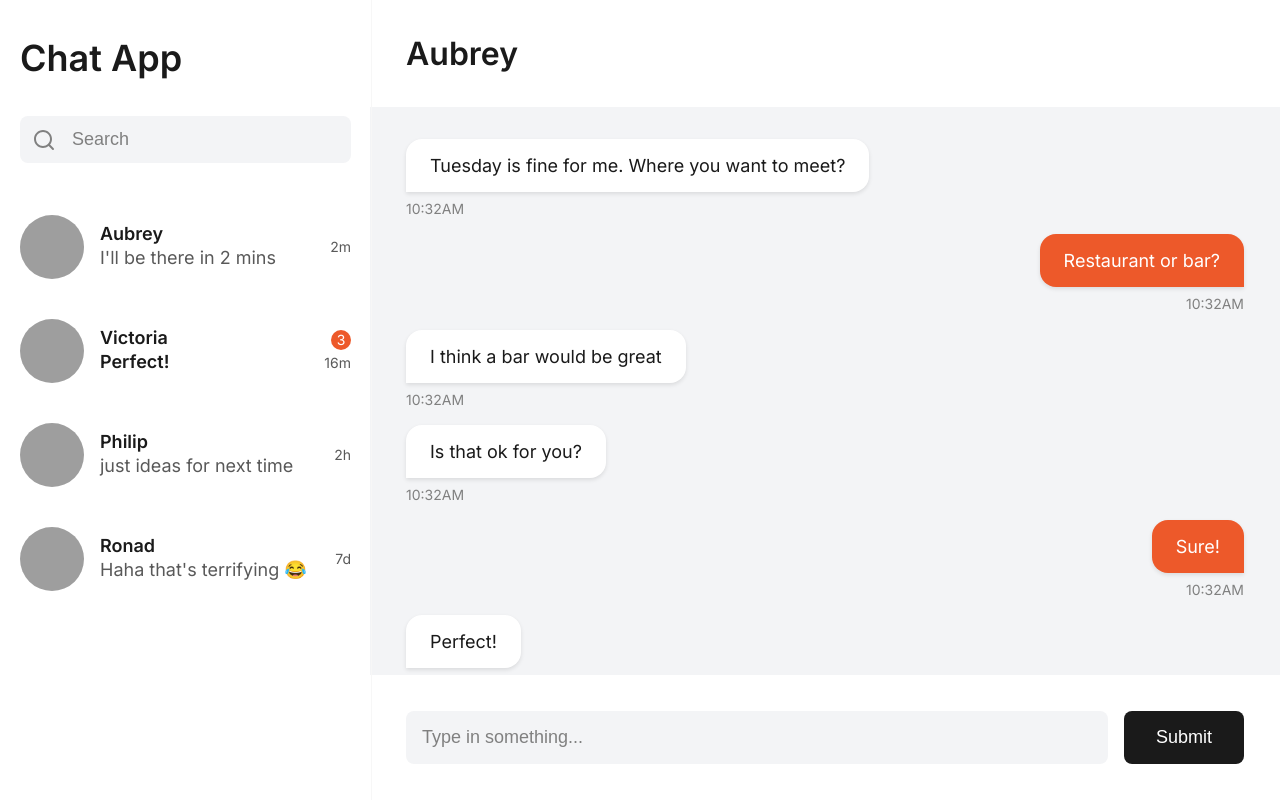
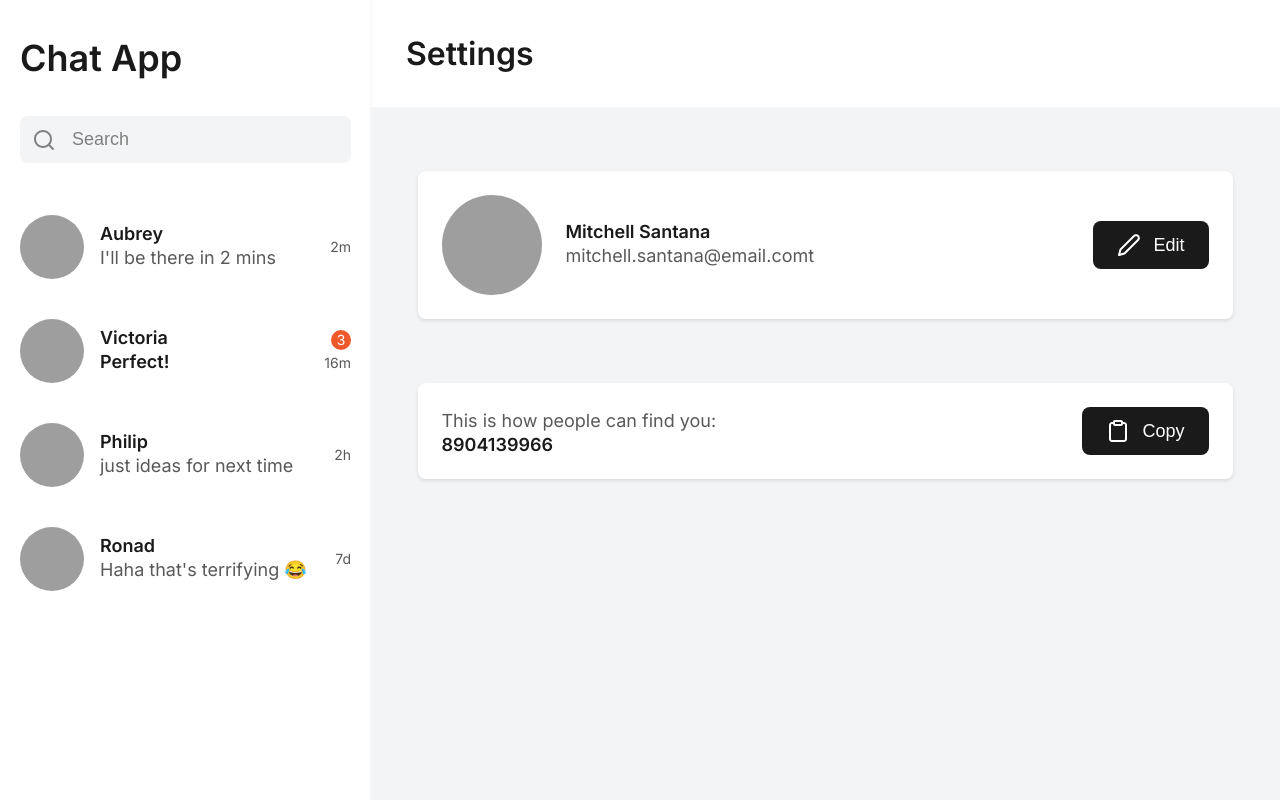
Before and after one commit to nelrnd/chat-app, a React (Create React App) app: page / in a window 1280 px wide. Built offline with nearby package versions, Linux system fonts and the light colour scheme; grey boxes are pictures that could not be loaded; the HTML template or start-up script is replaced by a standard one.

Commit message:
Create Settings

```diff
--- a/src/App.css
+++ b/src/App.css
@@ -76,7 +76,18 @@ button {
   border: none;
   border-radius: 8px;
   cursor: pointer;
+
+  display: flex;
+  justify-content: center;
+  align-items: center;
+  gap: 12px;
+
   transition: all 0.2s ease-in-out;
+}
+
+button.small {
+  padding: 12px 24px;
+  font-size: 1.125rem;
 }
 
 button:hover {
--- a/src/components/ChatRoom.js
+++ b/src/components/ChatRoom.js
@@ -27,7 +27,7 @@ function ChatRoom() {
         />
         <Message text={'Sounds great to me'} date={'10:32AM'} />
         <Message text={'Are you arrived yet?'} date={'10:32AM'} isSent={true} />
-        <Message text={'I’ll be there in 2 mins'} date={'10:32AM'} />
+        <Message text={`I'll be there in 2 mins`} date={'10:32AM'} />
       </section>
 
       <section className="bottom">
--- /dev/null
+++ b/src/components/Settings.js
@@ -0,0 +1,49 @@
+import Avatar from './Avatar';
+
+import { ReactComponent as EditIcon } from '../assets/icons/edit.svg';
+import { ReactComponent as CopyIcon } from '../assets/icons/clipboard.svg';
+
+import '../styles/Settings.css';
+
+function Settings() {
+  return (
+    <div className="Settings">
+      <header>
+        <h2 className="large">Settings</h2>
+      </header>
+
+      <section>
+        <div>
+          <Avatar
+            size={100}
+            imageUrl="https://marketplace.canva.com/EAFEits4-uw/1/0/1600w/canva-boy-cartoon-gamer-animated-twitch-profile-photo-oEqs2yqaL8s.jpg"
+          />
+
+          <div>
+            <h3>Mitchell Santana</h3>
+            <p className="grey">mitchell.santana@email.comt</p>
+          </div>
+        </div>
+
+        <button className="small">
+          <EditIcon />
+          Edit
+        </button>
+      </section>
+
+      <section>
+        <div>
+          <p className="grey">This is how people can find you:</p>
+          <h3>8904139966</h3>
+        </div>
+
+        <button className="small">
+          <CopyIcon />
+          Copy
+        </button>
+      </section>
+    </div>
+  );
+}
+
+export default Settings;
--- a/src/pages/Home.js
+++ b/src/pages/Home.js
@@ -1,5 +1,5 @@
 import Sidebar from '../components/Sidebar';
-import ChatRoom from '../components/ChatRoom';
+import Settings from '../components/Settings';
 
 import '../styles/Home.css';
 
@@ -7,7 +7,7 @@ function Home() {
   return (
     <div className="Home">
       <Sidebar />
-      <ChatRoom />
+      <Settings />
     </div>
   );
 }
--- /dev/null
+++ b/src/styles/Settings.css
@@ -0,0 +1,28 @@
+.Settings {
+  background-color: var(--dark-20);
+}
+
+.Settings > header {
+  padding: 36px;
+  background-color: white;
+}
+
+.Settings > section {
+  max-width: 815px;
+  padding: 24px;
+  margin: 64px auto 0;
+  background-color: white;
+  border-radius: 8px;
+  box-shadow: var(--shadow);
+
+  display: grid;
+  grid-template-columns: 1fr auto;
+  align-items: center;
+}
+
+.Settings > section:first-of-type > div:first-of-type {
+  display: grid;
+  grid-template-columns: auto 1fr;
+  align-items: center;
+  gap: 24px;
+}
```
